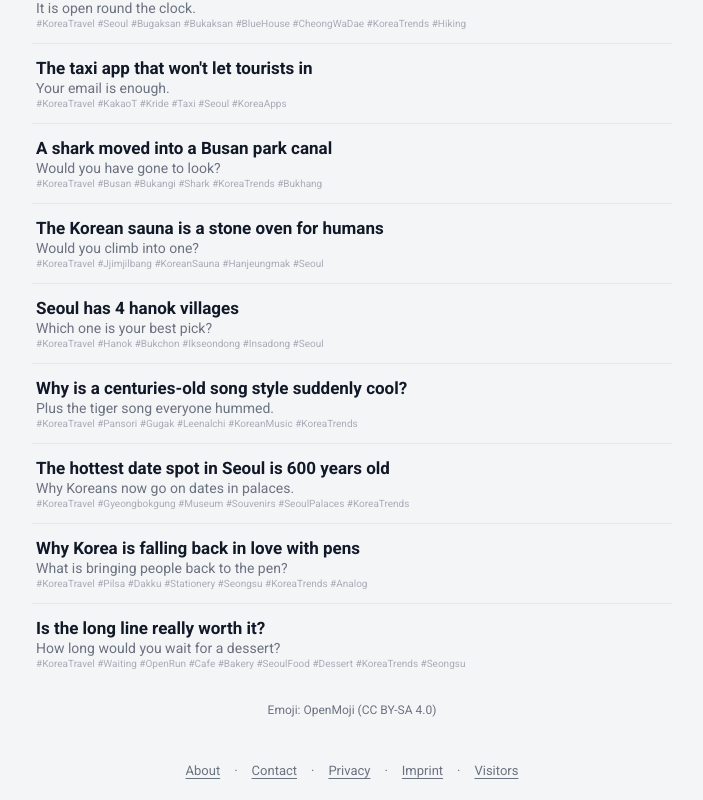
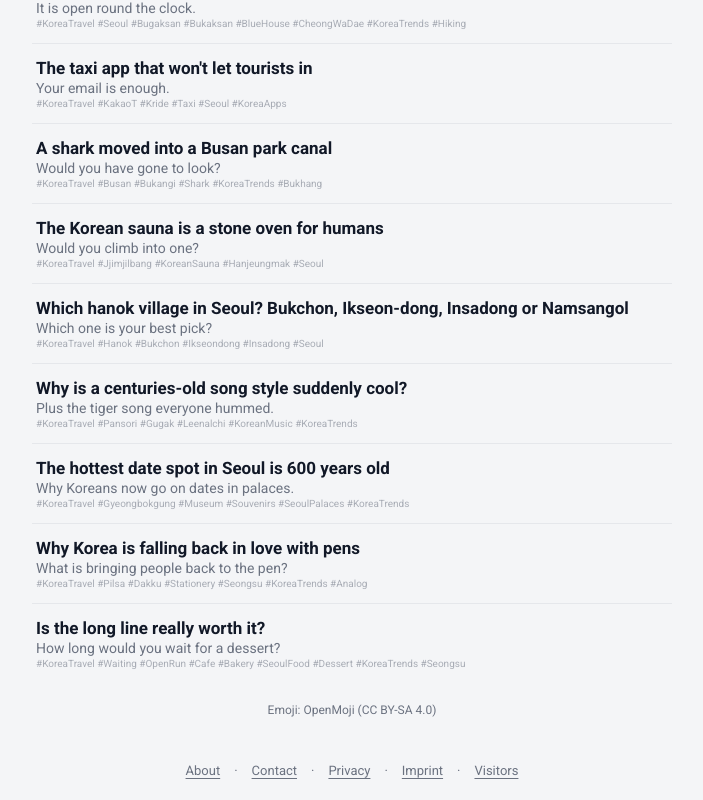
Before and after one commit to jjsoftwareint-ops/MyTravelPath, a React (Vite) app: page /blog in a window 1280 px wide. Shown: the part 2906-3706 px from the top of the page, without its empty margins (288-991 px from the left). Built offline with nearby package versions, Linux system fonts and the light colour scheme.

Commit message:
Retitle the hanok village post and walk for the searches they get

```diff
--- a/src/data/blog.ts
+++ b/src/data/blog.ts
@@ -3197,13 +3197,13 @@ export const posts: Post[] = [
   },
   {
     id: 'which-hanok-village-are-you',
-    title: 'Seoul has 4 hanok villages',
-    description:
-      'Bukchon, Ikseon-dong, Insadong and Namsangol all show off traditional hanok houses, but each has its own personality. Here is how to pick, and which one lets you step inside.',
+    title: 'Which hanok village in Seoul? Bukchon, Ikseon-dong, Insadong or Namsangol',
+    description:
+      'Bukchon, Ikseon-dong, Insadong or Namsangol? Each hanok village in Seoul has its own mood. How to pick, and the one where you can walk inside.',
     teaser: 'Which one is your best pick?',
     icon: 'house_with_garden',
     date: '2026-10-24',
-    updated: '2026-10-24',
+    updated: '2026-11-16',
     keywords: ['KoreaTravel', 'Hanok', 'Bukchon', 'Ikseondong', 'Insadong', 'Seoul'],
     body: [
       {
--- a/src/data/travel.ts
+++ b/src/data/travel.ts
@@ -295,8 +295,8 @@ export const cities: City[] = [
       {
         id: 'hanok-villages',
         name: 'Hanok Villages',
-        seoTitle: 'Hanok Village walk, Seoul: Bukchon, Ikseon-dong',
-        seoDescription: 'A 5.1 km hanok village walk in Seoul: Bukchon, Ikseon-dong and Insadong on a free map, with Namsangol Hanok Village, local food, toilets and visiting hours.',
+        seoTitle: 'Hanok villages in Seoul: Bukchon hours and walking map',
+        seoDescription: 'Bukchon\'s busiest lane is open to visitors only 10:00–17:00. A 5.1 km walk through Seoul\'s hanok villages: Bukchon, Ikseon-dong, Insadong and Namsangol.',
         duration: '2h',
         updated: '2026-11-08',
         tags: [{ icon: 'village', label: 'Traditional' }],
```
